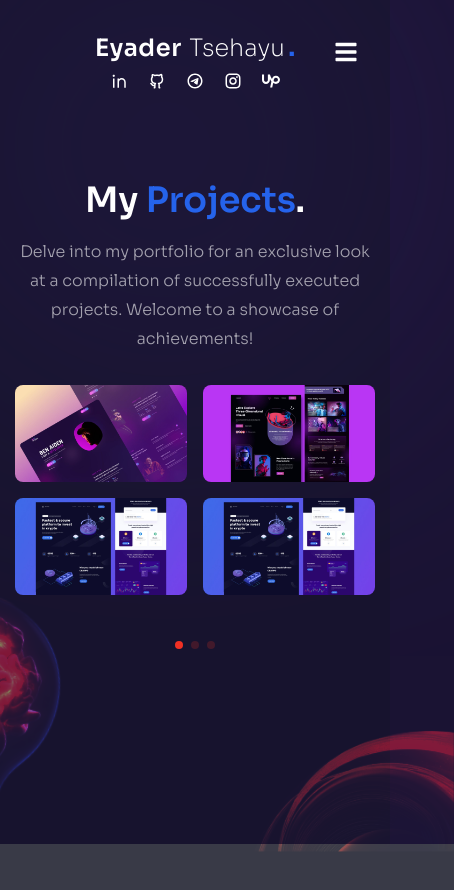
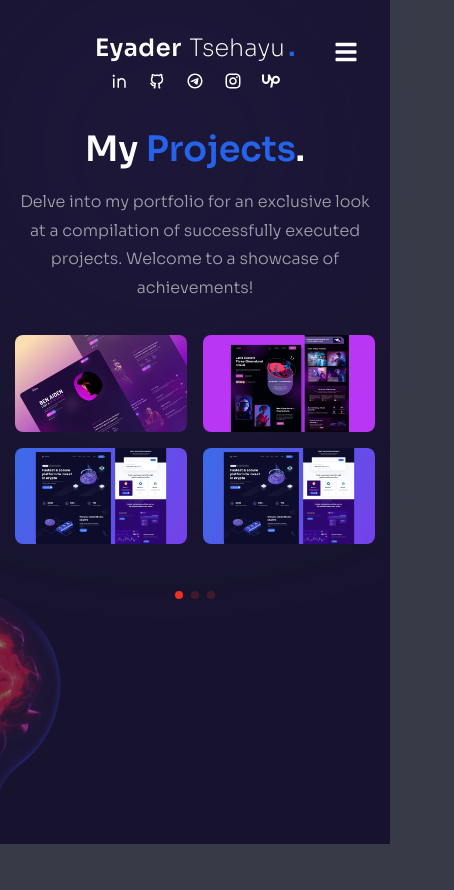
Before and after one commit to EyaderTsehayu/EyaderTsehayu-portfolio, a Next.js app: page /projects in a window 390 px wide. Shown: the top 890 px of the page, 454 px wide, since content can reach past the window. Built offline with nearby package versions, Linux system fonts and the light colour scheme.

Commit message:
fix some responsivness issues

```diff
--- a/app/projects/page.jsx
+++ b/app/projects/page.jsx
@@ -4,11 +4,18 @@ import { fadeIn } from "@/variants";
 import Circles from "@/components/Circles";
 import WorkSlider from "@/components/WorkSlider";
 import Bulb from "@/components/Bulb";
+import ParticlesContainer from "@/components/ParticlesContainer";
+
 const Projects = () => {
   return (
-    <div className="h-full bg-primary/30 py-36 flex items-center">
-      <Circles />
-      <div className="container mx-auto">
+    <div className="h-full bg-primary/30 py-32 md:py-40 overflow-y-auto ">
+      <div className="hidden sm:block">
+        <ParticlesContainer />
+      </div>
+      <div className="hidden sm:block">
+        <Circles />
+      </div>
+      <div className="container mx-auto h-full   items-center xl:flex-row gap-x-6 ">
         <div className="flex flex-col xl:flex-row gap-x-8">
           {/* text */}
           <div className="text-center flex xl:w-[30vw] flex-col lg:text-left mb-4 xl:mb-0">
```
